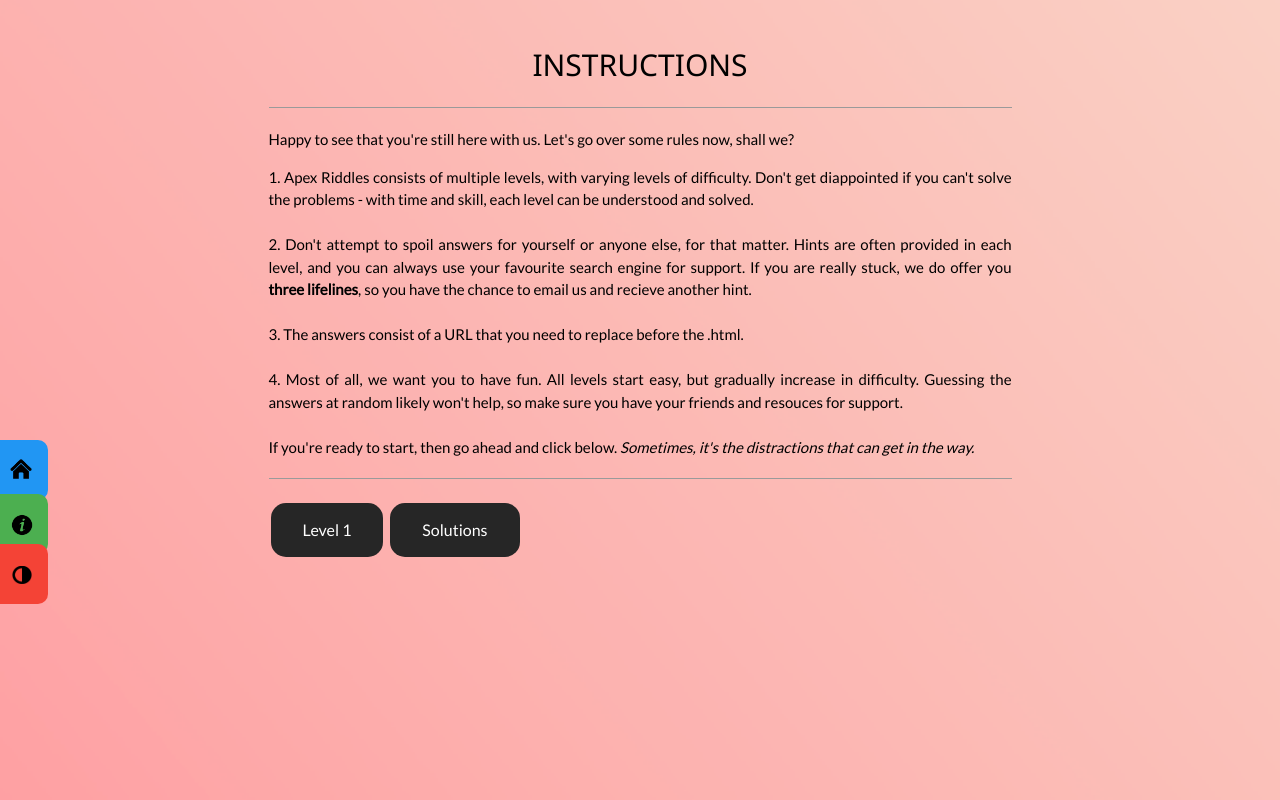
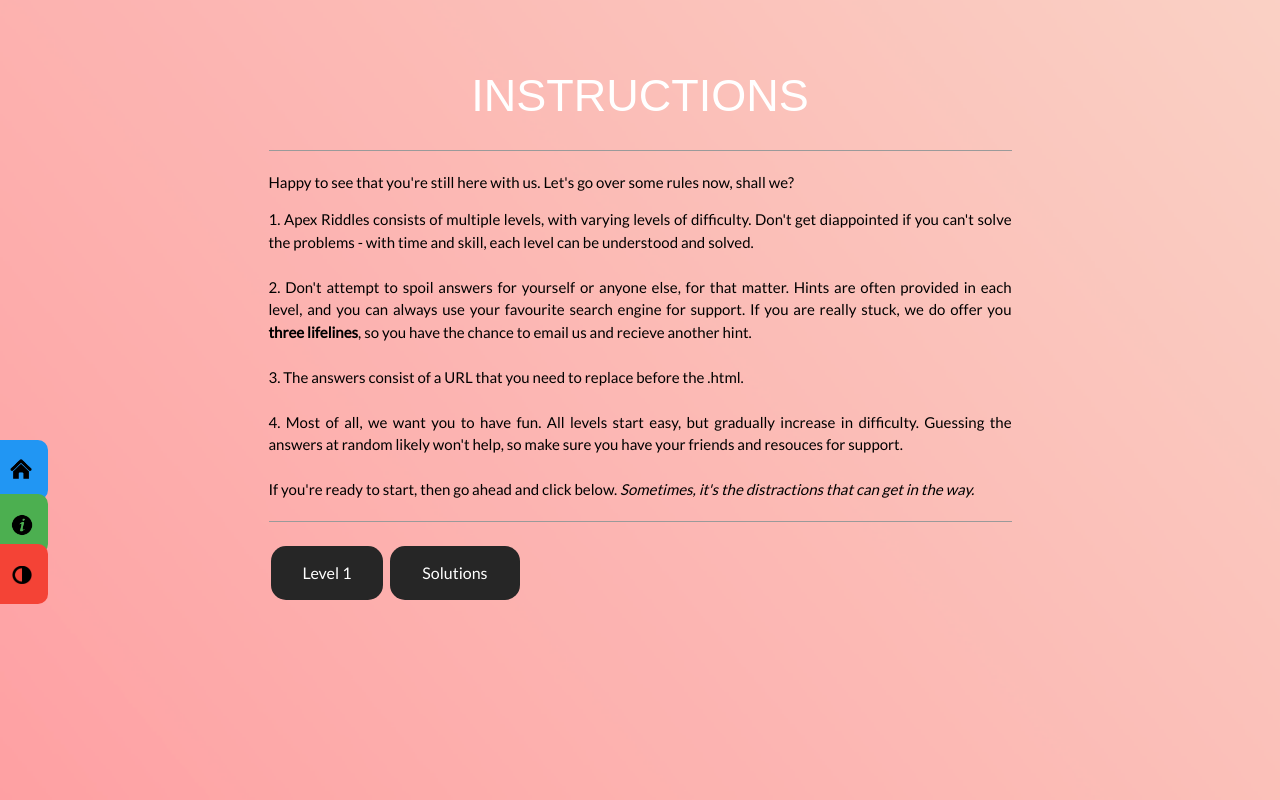
Before and after one commit to ApexRiddles/apexriddles.github.io, a plain HTML site: page levels.html in a window 1280 px wide. Drawn offline with nearby package versions, Linux system fonts and the light colour scheme.

Commit message:
Update levels.html

```diff
--- a/levels.html
+++ b/levels.html
@@ -16,7 +16,7 @@ body {
 <link rel="stylesheet" href="https://cdnjs.cloudflare.com/ajax/libs/font-awesome/4.7.0/css/font-awesome.min.css">
 <link rel="stylesheet" href="https://cdnjs.cloudflare.com/ajax/libs/font-awesome/4.7.0/css/font-awesome.min.css"><div class="w3-container w3-content w3-padding-32" style="max-width:775px">
      <font color="black">
-<h2><center>INSTRUCTIONS</center></h2>
+<h1>INSTRUCTIONS</h1>
 <style>
 hr {
   display: block;
@@ -87,6 +87,17 @@ body {font-family: "Lato", sans-serif}
   font-size: 16px;
   margin: 4px 2px;
   cursor: pointer;
+ }
+	 h1{
+	font-weight: normal;
+	font-size: 3em;
+	font-family: 'Raleway', sans-serif;
+	margin: 0 auto;
+	margin-top: 30px;
+	width: 500px;
+	color: white;
+	text-align: center;
+}
 </style>
 <!-- Page content -->
 <div id="mySidenav" class="sidenav">
```
